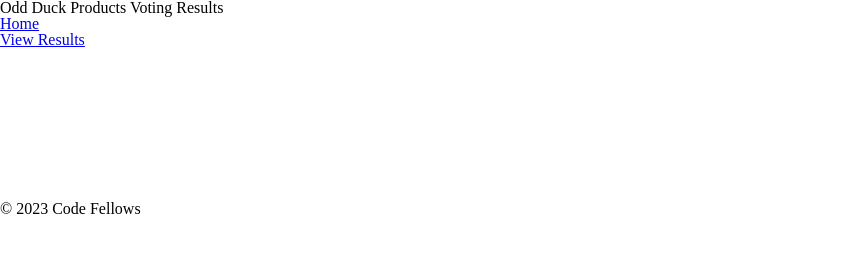
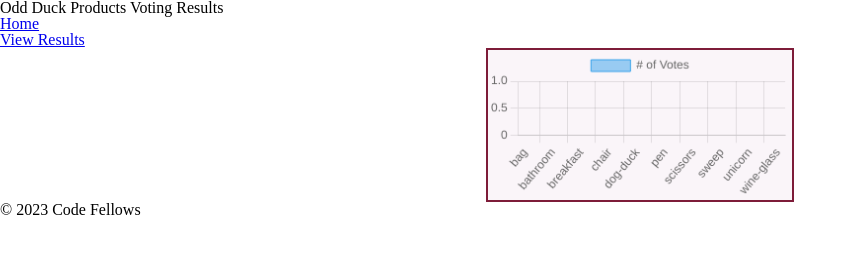
Before and after one commit to EmmaJohnsonBarth/lab-14, a plain HTML site: page chart.html in a window 1280 px wide. Shown: the whole page, without its empty margins (0-857 px from the left). Drawn offline with nearby package versions, Linux system fonts and the light colour scheme.

Commit message:
adjusted chart format;

```diff
--- a/chart.html
+++ b/chart.html
@@ -27,8 +27,8 @@
     <p>&copy; 2023 Code Fellows </p>
   </footer>
   <script src="js/app.js"></script>
-  <script src="https://cdn.jsdelivr.net/npm/chart.js"></script>
-  <!-- <script src="https://cdn.jsdelivr.net/npm/chart.js@4.2.1/dist/chart.umd.min.js"></script> -->
+  <!-- <script src="https://cdn.jsdelivr.net/npm/chart.js"></script> -->
+  <script src="https://cdn.jsdelivr.net/npm/chart.js@4.2.1/dist/chart.umd.min.js"></script>
   <script src="js/chart.js"></script>
 </body>
 </html>
--- a/css/style.css
+++ b/css/style.css
@@ -1 +1,7 @@
-/* TODO: Make it awesome */
+#chart {
+    background-color: rgb(250, 245, 249);
+    max-width: 80em;
+    max-height: 50em;
+    margin: 0 auto;
+    border: 2px solid rgb(126, 28, 57);
+}
--- a/js/chart.js
+++ b/js/chart.js
@@ -38,9 +38,9 @@ function renderChart() {
     let objectValues = Object.values(dataObj);
     console.log(objectValues)
 
-    const ctx = document.getElementById('chart-section');
+    // const ctx = document.getElementById('chart-section');
 
-    new Chart(ctx, {
+    new Chart(canvasElem, {
         type: 'bar',
         data: {
             labels: objectKeys,
```
Lines whose indentation alone changed are shown as unchanged.
